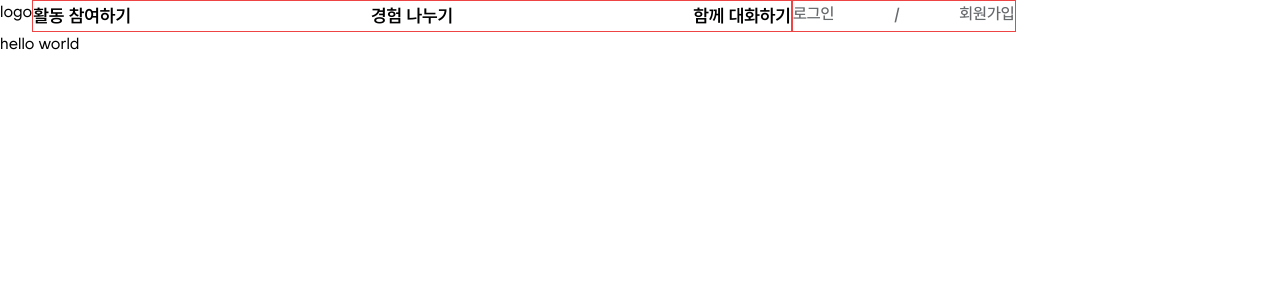
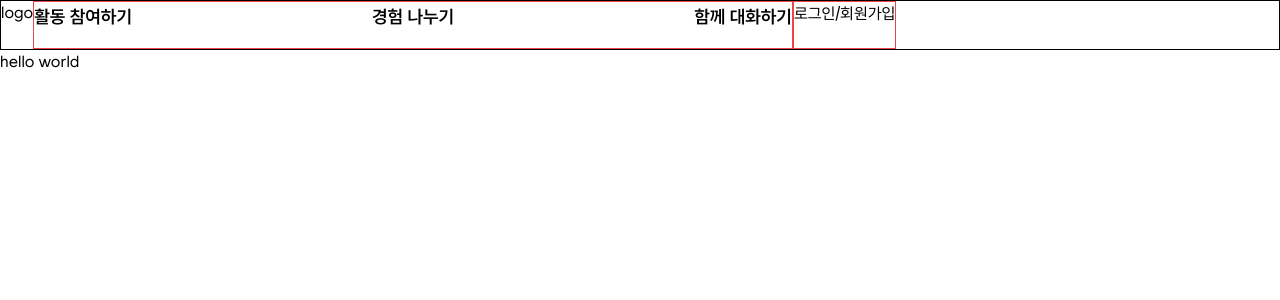
Before and after one commit to Kusitms-29th-Meetup-TeamE/Frontend, a Next.js app: page / in a window 1280 px wide. Shown: the top 300 px of the page. Built offline with nearby package versions, Linux system fonts and the light colour scheme.

Commit message:
✅ Test(#7): position and layout

```diff
--- a/src/app/layout.tsx
+++ b/src/app/layout.tsx
@@ -19,11 +19,13 @@ export default function RootLayout({
 }>) {
   return (
     <html>
+      {/* TOFIX: body 제거 필요 */}
       <body className={`${wantedSans.variable} font-wantedSans`}>
         <Providers>
           <GlobalModalProvider>
             <Header />
-            {children}
+            {/* TOFIX: container 작업 필요 */}
+            <div className="pt-[50px]">{children}</div>
             <GlobalModal />
           </GlobalModalProvider>
           <Toaster />
--- a/src/components/common-components/common/Header.tsx
+++ b/src/components/common-components/common/Header.tsx
@@ -19,7 +19,8 @@ export default function Header() {
     typeof window !== 'undefined' && sessionStorage.getItem('accessToken');
 
   return (
-    <div className="w-full border-primary-orange6 flex">
+    <div className="w-full border border-black flex fixed z-50 top-0 m-auto h-[50px]">
+      <div className="flex max-w-[1600px]">
         <Link href="/">
           <div>logo</div>
         </Link>
@@ -57,16 +58,20 @@ export default function Header() {
           </div>
         ) : (
           <div className={variants.rightbar}>
+            <div>
               <Link href="/login">
-            <span className={variants.rightMenu}>로그인</span>
+                <span>로그인</span>
               </Link>
 
-          <span className={variants.rightMenu}>/</span>
+              <span>/</span>
+
               <Link href="/sign-up">
-            <span className={variants.rightMenu}>회원가입</span>
+                <span>회원가입</span>
               </Link>
+            </div>
           </div>
         )}
       </div>
+    </div>
   );
 }
```
Lines whose indentation alone changed are shown as unchanged.
